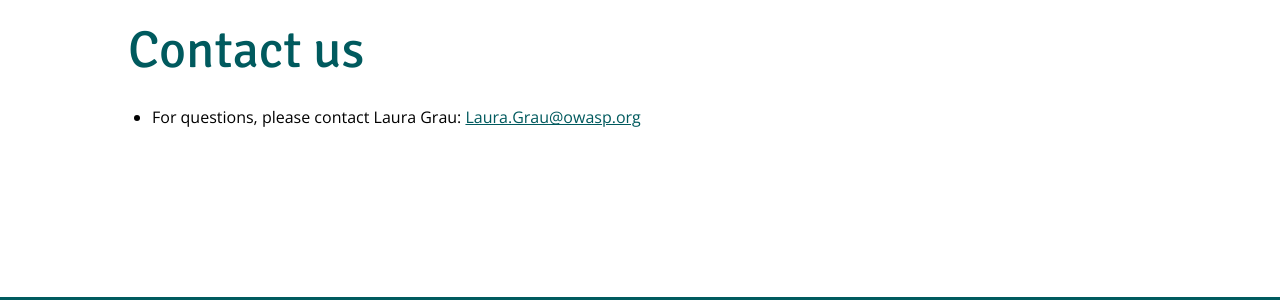
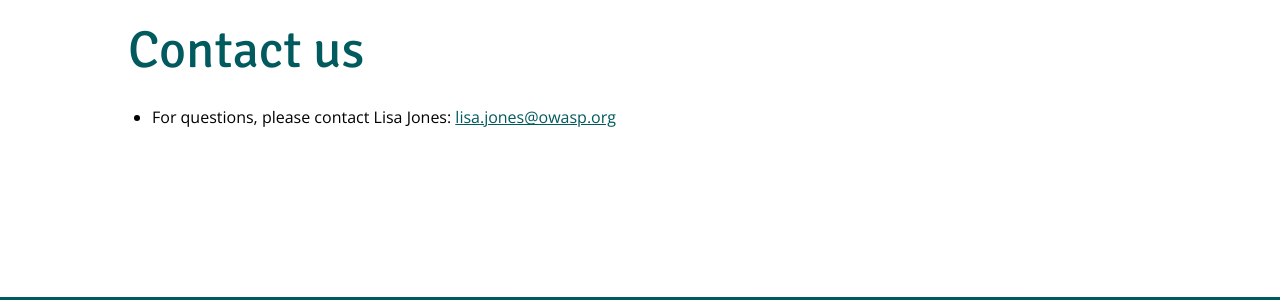
Before and after one commit to OWASP/AppSecUSA2018, a Jekyll site: the page built from about/contact-us.md, in a window 1280 px wide. Shown: the part 165-465 px from the top of the page. Built offline with Jekyll 4.4.1, drawn with Linux system fonts in a browser that asks for light colours.

Commit message:
Laura -> Lisa

```diff
--- a/about/contact-us.md
+++ b/about/contact-us.md
@@ -4,7 +4,7 @@ footerless: true
 ---
 
 # {{page.title}}
-* For questions, please contact Laura Grau: [Laura.Grau@owasp.org](mailto:laura.grau@owasp.org)
+* For questions, please contact Lisa Jones: [lisa.jones@owasp.org](mailto:lisa.jones@owasp.org)
 
 
 <div style="height: 8em"></div>
```
